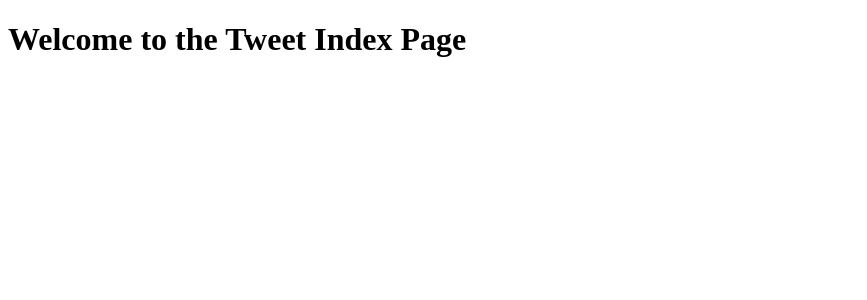
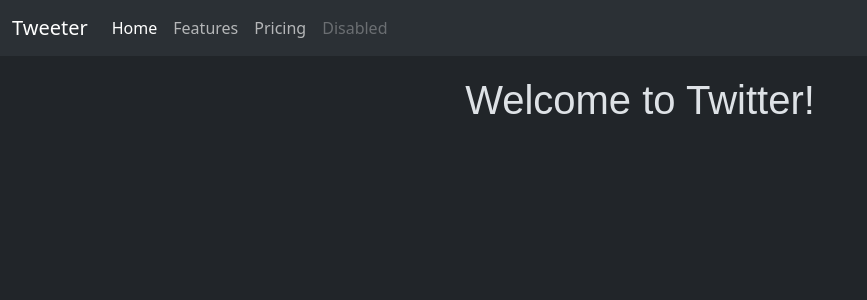
Before and after one commit to akshadtupe/Twitter-Django-Project, a Django app: page / in a window 1280 px wide. Shown: the top 300 px of the page, without its empty margins (0-867 px from the left). Run offline with Django 5.2, Linux system fonts and the light colour scheme.

Commit message:
Add layout

```diff
--- a/twitter/templates/layout.html
+++ b/twitter/templates/layout.html
@@ -0,0 +1,39 @@
+{% load static %}
+<!DOCTYPE html>
+<html lang="en" data-bs-theme="dark">
+<head>
+    <meta charset="UTF-8">
+    <meta name="viewport" content="width=device-width, initial-scale=1.0">
+    <title>
+        {% block title %}
+
+        {% endblock %}
+    </title>
+
+    <link href="https://cdn.jsdelivr.net/npm/bootstrap@5.3.8/dist/css/bootstrap.min.css" rel="stylesheet" integrity="sha384-sRIl4kxILFvY47J16cr9ZwB07vP4J8+LH7qKQnuqkuIAvNWLzeN8tE5YBujZqJLB" crossorigin="anonymous">
+</head>
+
+<body>
+    <nav class="navbar navbar-expand-lg bg-body-tertiary">
+        <div class="container-fluid">
+            <a class="navbar-brand" href="#">Tweeter</a>
+            <button class="navbar-toggler" type="button" data-bs-toggle="collapse" data-bs-target="#navbarNavAltMarkup" aria-controls="navbarNavAltMarkup" aria-expanded="false" aria-label="Toggle navigation">
+                <span class="navbar-toggler-icon"></span>
+            </button>
+            <div class="collapse navbar-collapse" id="navbarNavAltMarkup">
+                <div class="navbar-nav">
+                    <a class="nav-link active" aria-current="page" href="#">Home</a>
+                    <a class="nav-link" href="#">Features</a>
+                    <a class="nav-link" href="#">Pricing</a>
+                    <a class="nav-link disabled" aria-disabled="true">Disabled</a>
+                </div>
+            </div>
+        </div>
+    </nav>
+    <div class="container" style="margin-top: 20px; font-family: Arial, sans-serif; font-size: large;">
+        {% block content %}
+        {% endblock %}
+    </div>
+</body>
+
+<html>
--- a/twitter/tweet/templates/tweets/index.html
+++ b/twitter/tweet/templates/tweets/index.html
@@ -1,14 +1,11 @@
-<!DOCTYPE html>
-<html lang="en">
-<head>
-    <meta charset="UTF-8">
-    <meta http-equiv="X-UA-Compatible" content="IE=edge">
-    <meta name="viewport" content="width=device-width, initial-scale=1.0">
-    <title>Tweet Index</title>
-</head>
+{% extends "layout.html" %}
 
-<body>
-    <h1>Welcome to the Tweet Index Page</h1>
-</body>
+{% block title %}
+    Twitter Index
+{% endblock title %}
 
-</html>
+{% block content %}
+    <h1 class="text-center">
+        Welcome to Twitter!
+    </h1>
+{% endblock content %}
```
